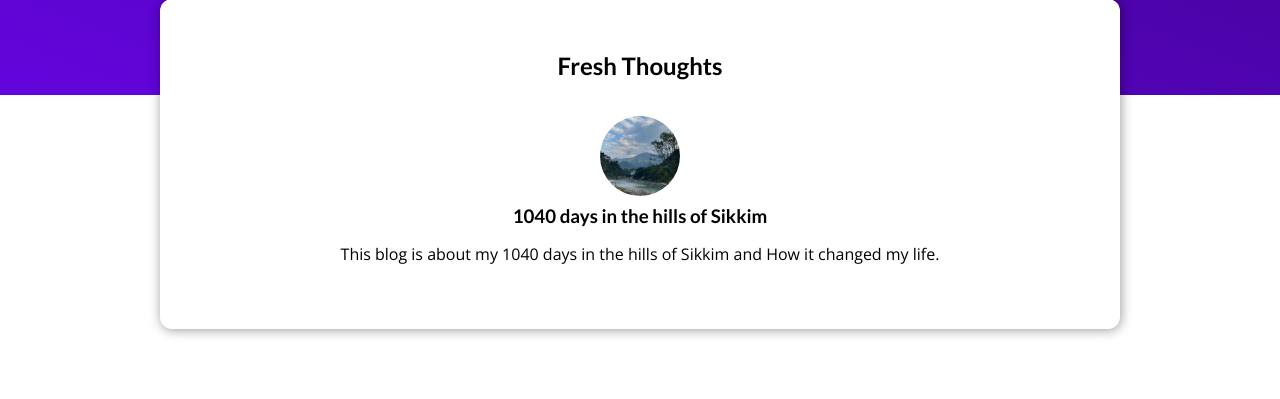
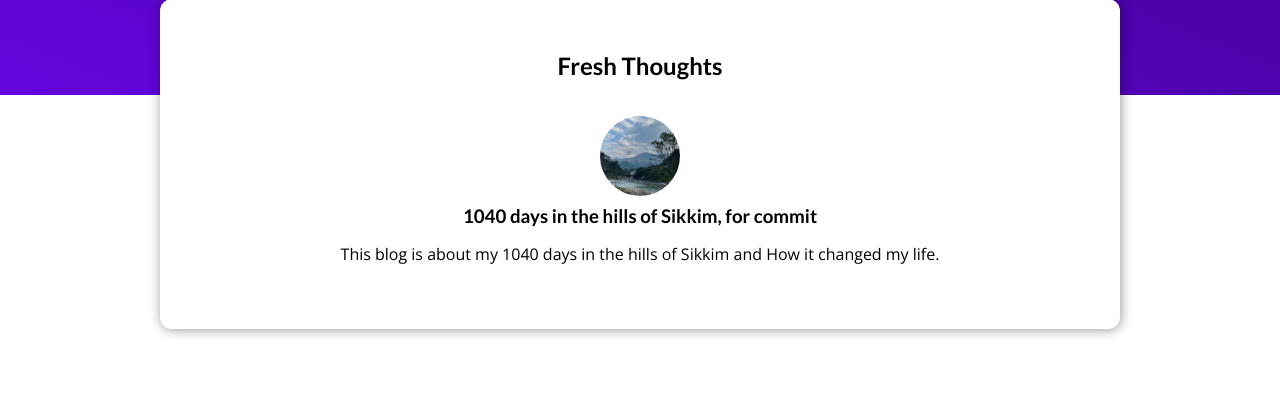
Before and after one commit to odyss3yofk/blog_site_django, a Django app: page / in a window 1280 px wide. Shown: the part 410-809 px from the top of the page. Run offline with Django 5.2, Linux system fonts and the light colour scheme.

Commit message:
regular commit

```diff
--- a/blog/templates/blog/includes/post.html
+++ b/blog/templates/blog/includes/post.html
@@ -4,7 +4,9 @@
       <a href="post-detail-page"  slug="the-mountains">
         <img src="{% static "blog\images\mountains.jpg" %}" alt="Mountain" />
         <div class="post__content">
-          <h3>1040 days in the hills of Sikkim</h3>
+          <h3>1040 days in the hills of Sikkim, for commit
+
+          </h3>
           <p>
             This blog is about my 1040 days in the hills of Sikkim and How it changed my life.
           </p>
```
